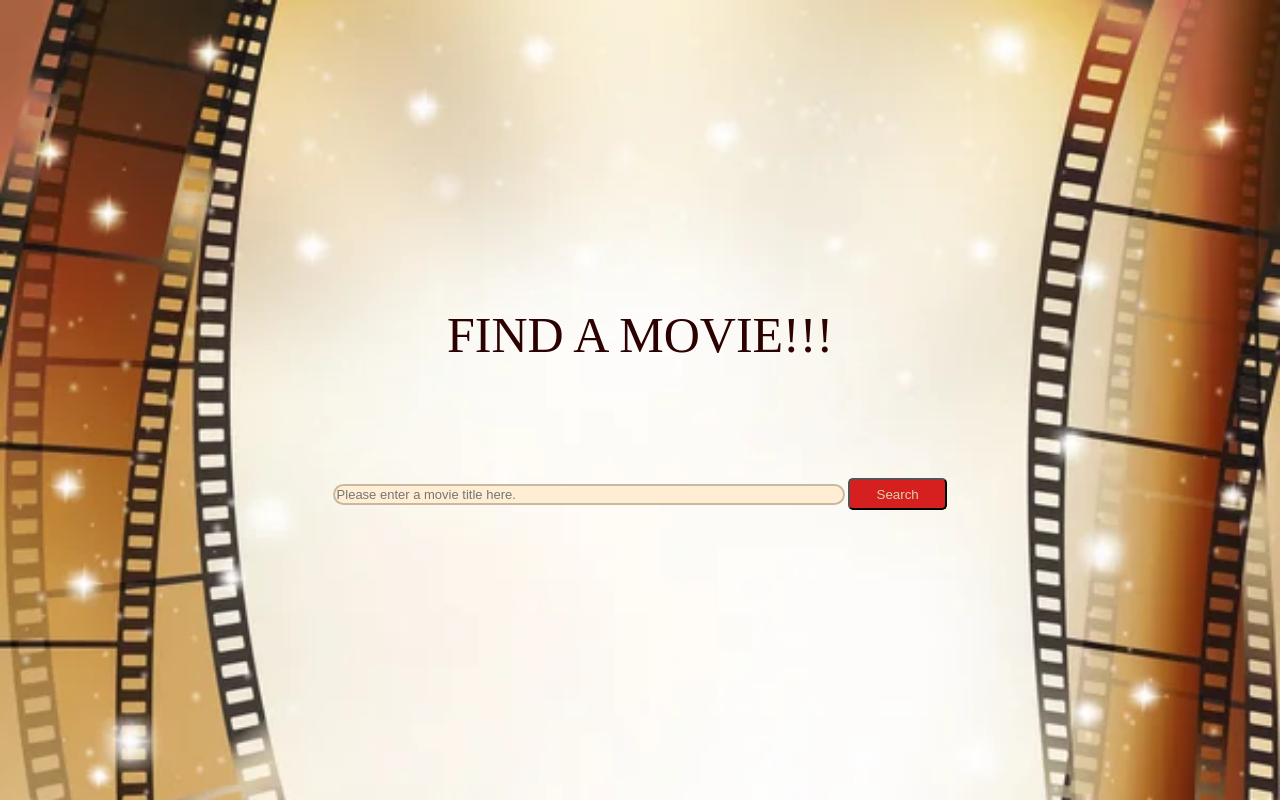
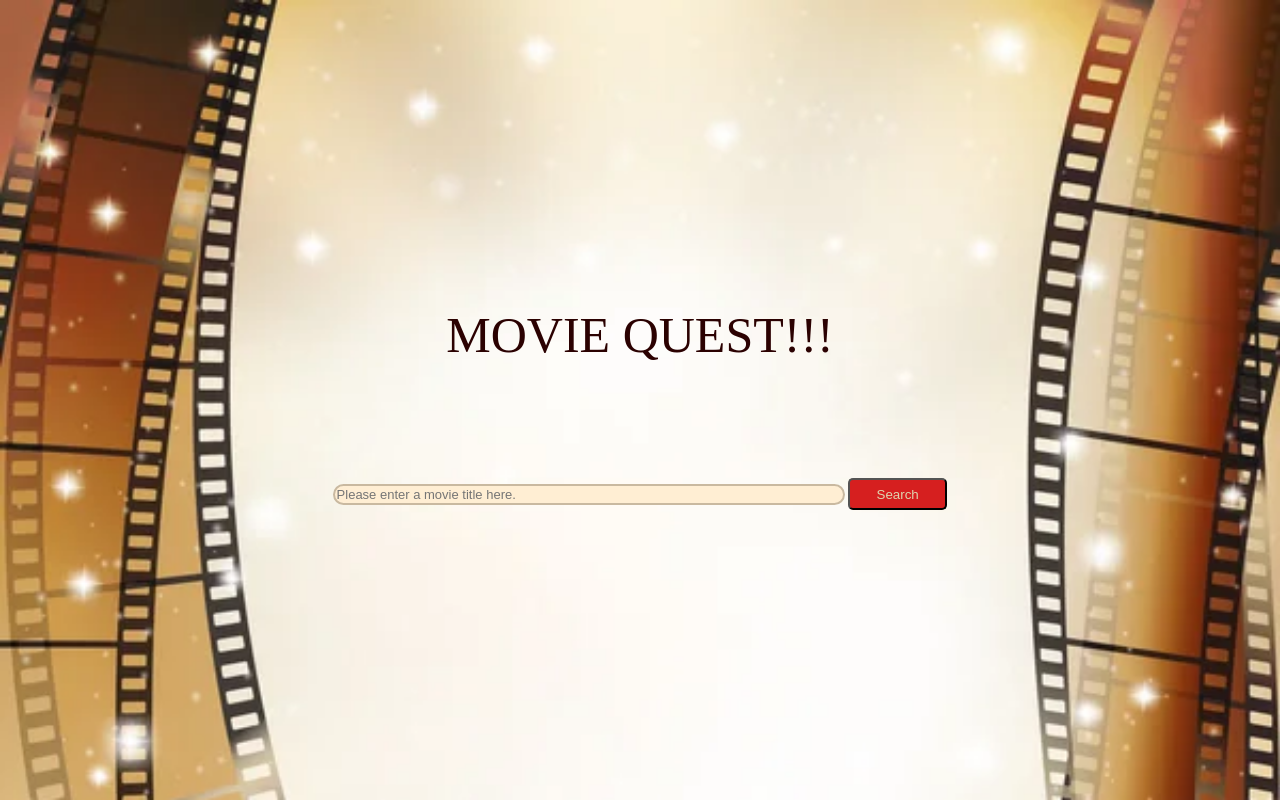
Before and after one commit to gabinoe/plotness, a website: page index.html in a window 1280 px wide. Drawn offline with nearby package versions, Linux system fonts and the light colour scheme.

Commit message:
Update index.html
updated app name

```diff
--- a/index.html
+++ b/index.html
@@ -7,7 +7,7 @@
       name="description"
       content="A layout example that shows off a responsive product landing page."
     />
-    <title>Landing Page &ndash; Layout Examples &ndash; Pure</title>
+    <title>Movie Quest &ndash; Layout Examples &ndash; Pure</title>
 
 
     <link rel="stylesheet" href="assets/style.css" />
@@ -26,7 +26,7 @@
 
     <div class="splash-container">
       <div class="splash">
-        <h1 class="splash-head">Find a Movie!!!</h1>
+        <h1 class="splash-head">Movie Quest!!!</h1>
         <p class="splash-subhead" >
           <br>
         </p>
```
